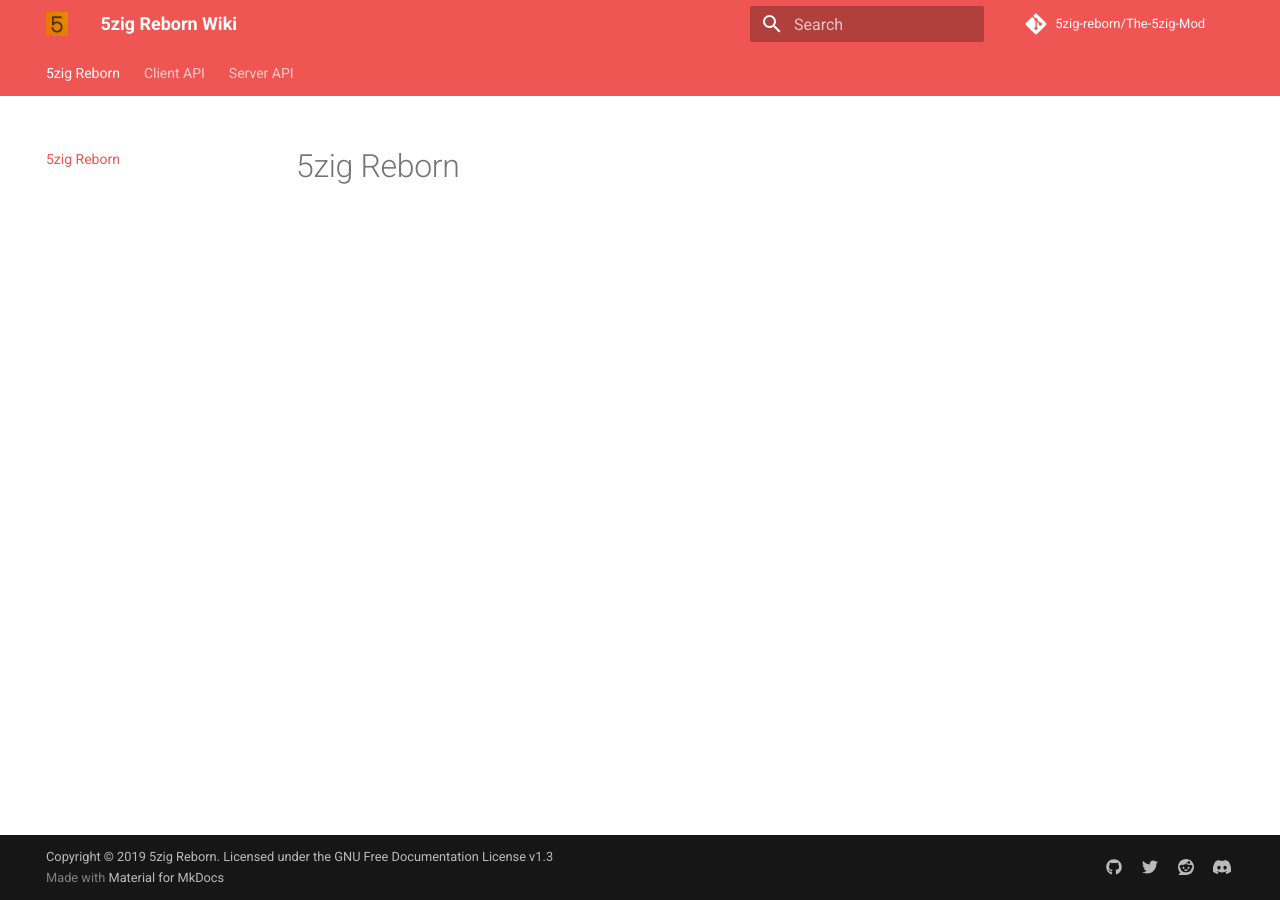
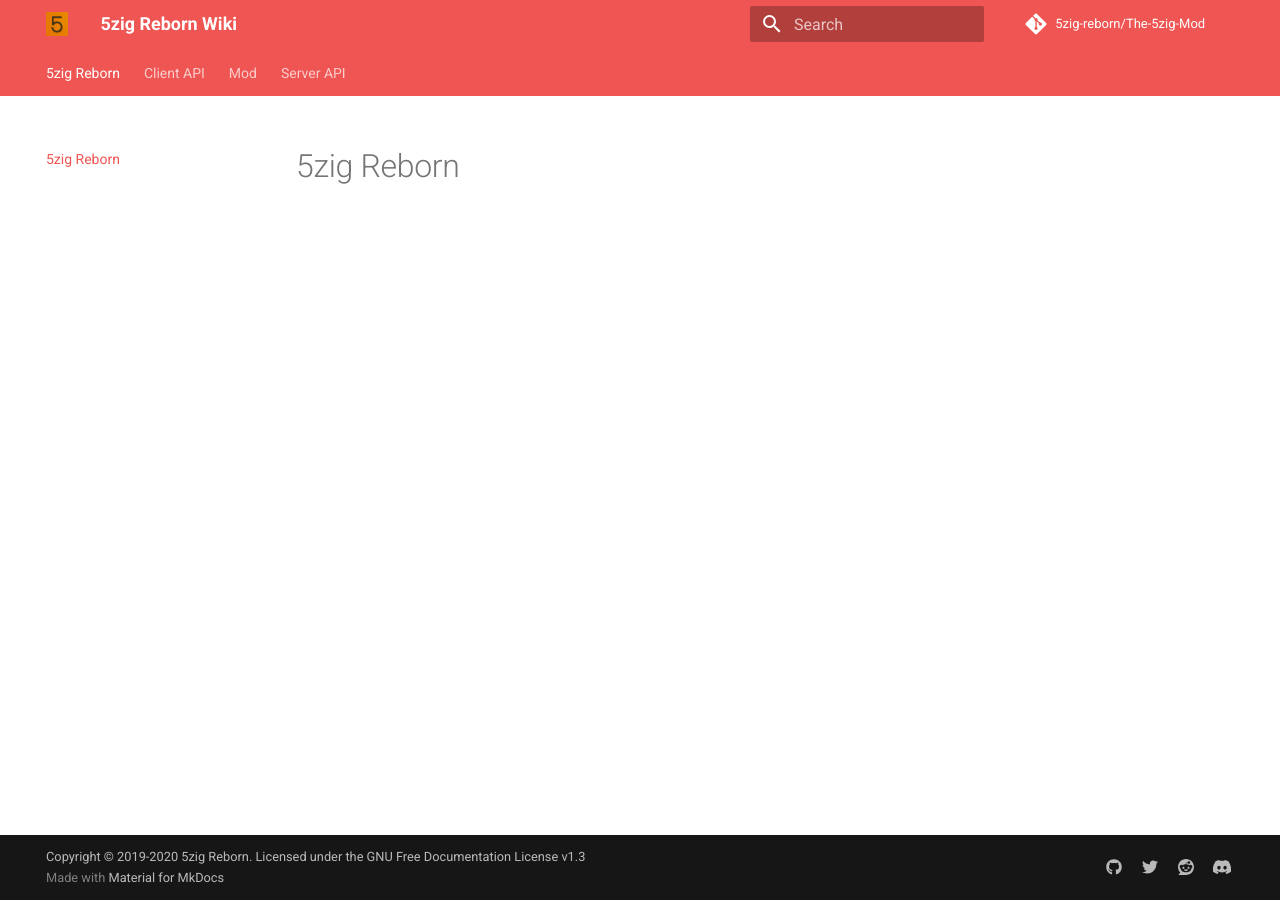
Before and after one commit to 5zig-reborn/documentation, an MkDocs documentation site: the page built from docs/index.md, in a window 1280 px wide. Built offline with MkDocs 1.6.1 and Material for MkDocs 9.7.7, drawn with Linux system fonts in a browser that asks for light colours; comment, search, counter and statistics services are not loaded.

```diff
--- a/mkdocs.yml
+++ b/mkdocs.yml
@@ -28,7 +28,7 @@ extra:
     - type: 'discord'
       link: 'https://l.5zigreborn.eu/discord'
 
-copyright: 'Copyright &copy; 2019 5zig Reborn. Licensed under the GNU Free Documentation License v1.3'
+copyright: 'Copyright &copy; 2019-2020 5zig Reborn. Licensed under the GNU Free Documentation License v1.3'
 
 markdown_extensions:
   - admonition
```
Also changed, not shown: docs/Mod/fabric.md (added, +23 -0 lines), docs/Mod/home.md (added).
